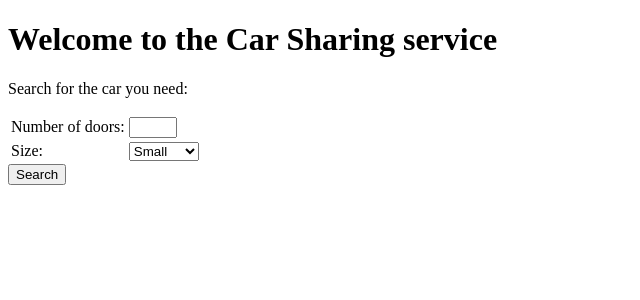
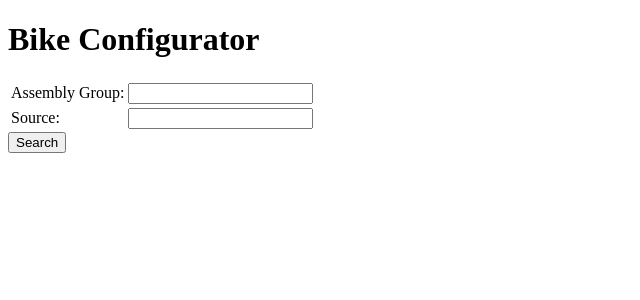
Before and after one commit to kdrachtidis/bike-configurator, a FastAPI app: page / in a window 1280 px wide. Shown: the top 300 px of the page, without its empty margins (0-640 px from the left). Run offline with FastAPI, Linux system fonts and the light colour scheme.

Commit message:
Jinja experiements

```diff
--- a/templates/home.html
+++ b/templates/home.html
@@ -4,25 +4,20 @@
 <head>
     <meta charset="utf-8">
     <meta name="viewport" content="width=device-width, initial-scale=1" />
-    <title>Carsharing Demo</title>
+    <title>Bike Configurator</title>
 </head>
 
 <body>
-    <h1>Welcome to the Car Sharing service</h1>
-    <p>Search for the car you need:
+    <h1>Bike Configurator</h1>
     <form action="search" method="post">
         <table>
             <tr>
-                <td><label for="doors">Number of doors:</label></td>
-                <td><input type="number" min="1" max="5" name="doors" required></td>
+                <td><label for="group">Assembly Group:</label></td>
+                <td><input type="text" name="group" required /></td>
             </tr>
             <tr>
-                <td><label for="size">Size:</label></td>
-                <td><select name="size" required>
-                        <option value="s" selected>Small</option>
-                        <option value="m">Medium</option>
-                        <option value="l">Large</option>
-                    </select>
+                <td><label for="source">Source:</label></td>
+                <td><input type="text" name="source" required />
                 </td>
             </tr>
         </table>
```
Also changed, not shown: cors_demo/cors_demo.html (added, +38 -0 lines), templates/search_results.html (+4 -4 lines).
